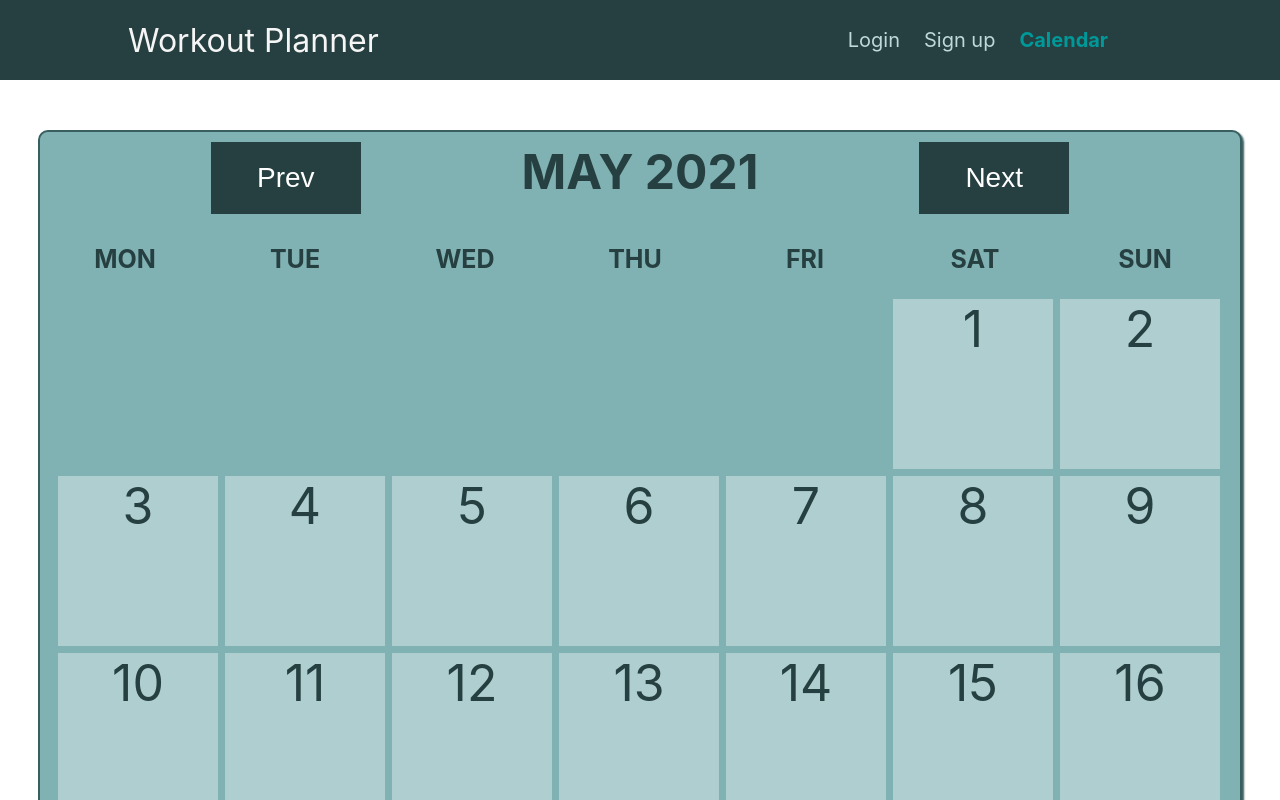
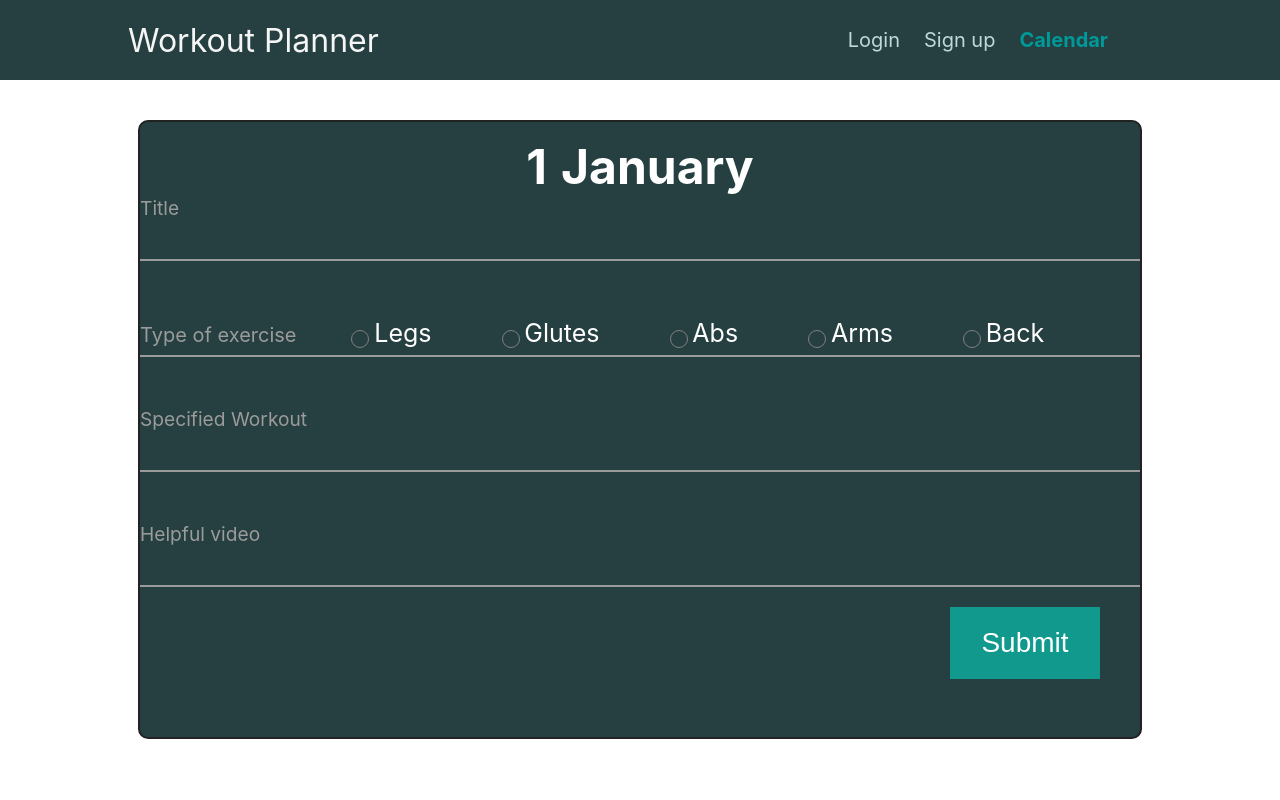
Before and after one commit to khali16/workout-planner-dev, a React (Create React App) app: page /calendar/1/1 in a window 1280 px wide. Shown: the top 800 px of the page. Built offline with nearby package versions, Linux system fonts and the light colour scheme.

Commit message:
adding DayDetail component

```diff
--- a/src/App.tsx
+++ b/src/App.tsx
@@ -19,8 +19,8 @@ function App() {
         <Route path="/sign-up">
           <SignUpForm />
         </Route>
-        <Route path="/calendar/5/10">
-          <DayDetail text={1} />
+        <Route path="/calendar/:month/:day">
+          <DayDetail />
         </Route>
         <Route path="/calendar">
           <Calendar />
--- a/src/components/Calendar/Calendar.module.css
+++ b/src/components/Calendar/Calendar.module.css
@@ -62,7 +62,7 @@
 }
 /* drugi button*/
 .Button {
-  border: 3px solid green;
+  border: 3px solid #263f40;
   background-color: #263f40;
   border: none;
   font-size: 28px;
--- a/src/components/Calendar/Calendar.tsx
+++ b/src/components/Calendar/Calendar.tsx
@@ -1,7 +1,7 @@
 import React, { useState, useEffect, FormEvent } from "react";
 import styles from "./Calendar.module.css";
 import Day from "./Day";
-import { Route, useRouteMatch } from "react-router-dom";
+import { Route, useRouteMatch, withRouter, Link } from "react-router-dom";
 import DayDetail from "./DayDetail";
 
 const Calendar = () => {
@@ -81,7 +81,11 @@ const Calendar = () => {
             .fill(null)
             .map((_, index) => {
               const d = index - (startDay - 2);
-              return <Day key={d} d={d} index={index} month={month} />;
+              return (
+                <>
+                  <Day key={d} d={d} index={index} month={month}></Day>
+                </>
+              );
             })}
         </div>
       </div>
@@ -89,4 +93,4 @@ const Calendar = () => {
   );
 };
 
-export default Calendar;
+export default withRouter(Calendar);
--- a/src/components/Calendar/Day.tsx
+++ b/src/components/Calendar/Day.tsx
@@ -1,6 +1,6 @@
-import React, { useState } from "react";
+import React, { MouseEventHandler, useState } from "react";
 import styles from "./Day.module.css";
-import { useRouteMatch, useHistory, Route, useParams } from "react-router-dom";
+import { useRouteMatch, useHistory, useParams, Link } from "react-router-dom";
 import DayDetail from "./DayDetail";
 
 interface OwnProps {
@@ -9,17 +9,14 @@ interface OwnProps {
   month: number;
 }
 
-interface ParamTypes {
-  day: string;
-}
-
 const Day: React.FC<OwnProps> = ({ index, d, month }: OwnProps) => {
   let history = useHistory();
   const match = useRouteMatch();
+  const rightMonthFigure = month + 1;
 
   const cipka = (event: React.MouseEvent<HTMLElement>) => {
     event.preventDefault();
-    history.push(`${match.url}/${month}/${d}`);
+    history.push(`${match.url}/${rightMonthFigure}/${d}`);
   };
 
   const dayBox = d > 0 ? styles.Day : styles.nonDay;
--- a/src/components/Calendar/DayDetail.module.css
+++ b/src/components/Calendar/DayDetail.module.css
@@ -1,6 +1,195 @@
-.frame {
-  width: 700px;
-  width: 500px;
-  background-color: brown;
-  color: green;
+.Frame {
+  width: 1200px;
+  height: 600px;
+  border: 2px solid #222222;
+  background-color: #263f40;
+  margin: auto;
+  margin-top: 50px;
+  border-radius: 10px;
 }
+.Header {
+  font-size: 48px;
+  font-weight: bold;
+  background-color: #263f40;
+  color: #fff;
+  display: flex;
+  justify-content: center;
+  margin: auto;
+}
+
+.Day {
+  margin-right: 7px;
+}
+
+.Month {
+  margin-left: 7px;
+}
+
+.Frame {
+  position: relative;
+  padding: 15px 0 0;
+  width: 1000px;
+  margin: auto;
+  margin-top: 40px;
+}
+
+.Frame label {
+  font-size: larger;
+  margin-bottom: 0.5rem;
+  margin-right: 15px;
+}
+
+.TextInput {
+  font-family: inherit;
+  width: 100%;
+  border: 0;
+  border-bottom: 2px solid #9b9b9b;
+  outline: 0;
+  font-size: 1.3rem;
+  color: #fff;
+  padding: 7px 0;
+  background: transparent;
+  transition: border-color 0.2s;
+}
+
+.TextInput input::placeholder {
+  color: transparent;
+}
+
+.TextInput input:placeholder-shown ~ .form__label {
+  font-size: 1.3rem;
+  cursor: text;
+  top: 20px;
+}
+
+.TextInput_label {
+  font-size: 1rem;
+  color: #9b9b9b;
+}
+
+.TextInput:focus {
+  padding-bottom: 6px;
+  font-weight: 700;
+  border-width: 3px;
+  border-image: linear-gradient(to right, #11998e, #38ef7d);
+  border-image-slice: 1;
+}
+
+.TextInput_label:focus {
+  display: block;
+  transition: 0.2s;
+  font-size: 1rem;
+  color: #11998e;
+  font-weight: 700;
+}
+
+.TextInput:required:invalid {
+  box-shadow: none;
+}
+
+.RadioInput {
+  font-family: inherit;
+  width: 100%;
+  margin-top: 50px;
+  border: 0;
+  border-bottom: 2px solid #9b9b9b;
+  outline: 0;
+  color: #fff;
+  padding: 7px 0;
+  background: transparent;
+  transition: border-color 0.2s;
+}
+
+.RadioInput span {
+  font-size: 20px;
+  color: #9b9b9b;
+}
+
+.RadioInput label {
+  font-size: 25px;
+  margin-left: 5px;
+}
+
+.RadioInput input[type="radio"] {
+  display: none;
+}
+
+.RadioInput input[type="radio"] + *::before {
+  content: "";
+  display: inline-block;
+  vertical-align: bottom;
+  width: 1rem;
+  height: 1rem;
+  margin-right: 0.3rem;
+  border-radius: 50%;
+  border-style: solid;
+  border-width: 0.1rem;
+  border-color: gray;
+  margin-left: 50px;
+}
+.RadioInput input[type="radio"]:checked + * {
+  color: #11998e;
+}
+.RadioInput input[type="radio"]:checked + *::before {
+  background: radial-gradient(
+    #11998e 0%,
+    #11998e 40%,
+    transparent 50%,
+    transparent
+  );
+  border-color: #11998e;
+}
+
+.SpecifiedWorkout {
+  margin-top: 50px;
+}
+
+.VideoInput {
+  margin-top: 50px;
+}
+
+.Label {
+  font-size: 20px;
+  color: #9b9b9b;
+}
+
+.Frame button {
+  border: 3px solid #263f40;
+  background-color: #11998e;
+  border: none;
+  color: #ffffff;
+  text-align: center;
+  font-size: 28px;
+  padding: 20px;
+  width: 150px;
+  transition: all 0.5s;
+  cursor: pointer;
+  float: right;
+  margin-right: 40px;
+  margin-top: 20px;
+}
+
+.Frame button span {
+  cursor: pointer;
+  display: inline-block;
+  position: relative;
+  transition: 0.5s;
+}
+
+.Frame button span:after {
+  content: "\00bb";
+  position: absolute;
+  opacity: 0;
+  top: 0;
+  right: -20px;
+  transition: 0.5s;
+}
+
+.Frame button:hover span {
+  padding-right: 25px;
+}
+
+.Frame button:hover span:after {
+  opacity: 1;
+  right: 0;
+}
--- a/src/components/Calendar/DayDetail.tsx
+++ b/src/components/Calendar/DayDetail.tsx
@@ -1,15 +1,94 @@
 import React from "react";
-import { useParams, Route, Link, useRouteMatch } from "react-router-dom";
-import style from "./DayDetail.module.css";
+import {
+  useParams,
+  Route,
+  Link,
+  useRouteMatch,
+  match,
+  matchPath,
+} from "react-router-dom";
+import Day from "./Day";
+import styles from "./DayDetail.module.css";
 
-interface PropTypes {
-  text: number;
+interface paramTypes {
+  day: string;
+  month: string;
 }
 
-const DayDetail: React.FC<PropTypes> = ({ text }) => {
+const DayDetail: React.FC = () => {
+  const params = useParams<paramTypes>();
+  const { day, month } = params;
+
+  let monthNames = [
+    "January",
+    "February",
+    "March",
+    "April",
+    "May",
+    "June",
+    "July",
+    "August",
+    "September",
+    "October",
+    "November",
+    "December",
+  ];
+  let monthToNumber = parseInt(month) - 1;
+  let monthName = monthNames[monthToNumber];
+
   return (
     <>
-      <div className={style.frame}>{text}halo</div>
+      <div className={styles.Frame}>
+        <div className={styles.Header}>
+          <div className={styles.Day}>{day}</div>
+          <div className={styles.Month}>{monthName}</div>
+        </div>
+        <div className={styles.Form}>
+          <form>
+            <label htmlFor="title" className={styles.TextInput_label}>
+              Title
+            </label>
+            <input
+              type="input"
+              className={styles.TextInput}
+              id="title"
+              required
+            />
+            <div className={styles.RadioInput}>
+              <span>Type of exercise</span>
+              <input type="radio" value="legs" id="legs" />
+              <label htmlFor="legs">Legs</label>
+              <input type="radio" value="glutes" id="glutes" />
+              <label htmlFor="glutes">Glutes</label>
+              <input type="radio" value="abs" id="abs" />
+              <label htmlFor="abs">Abs</label>
+              <input type="radio" value="arms" id="arms" />
+              <label htmlFor="arms">Arms</label>
+              <input type="radio" value="back" id="back" />
+              <label htmlFor="back">Back</label>
+            </div>
+            <div className={styles.SpecifiedWorkout}>
+              <label htmlFor="specifiedWorkout" className={styles.Label}>
+                Specified Workout
+              </label>
+              <input
+                type="text"
+                id="specifiedWorkout"
+                className={styles.TextInput}
+              />
+            </div>
+            <div className={styles.VideoInput}>
+              <label htmlFor="video" className={styles.Label}>
+                Helpful video
+              </label>
+              <input type="url" id="video" className={styles.TextInput} />
+            </div>
+            <button type="submit">
+              <span>Submit</span>
+            </button>
+          </form>
+        </div>
+      </div>
     </>
   );
 };
```
